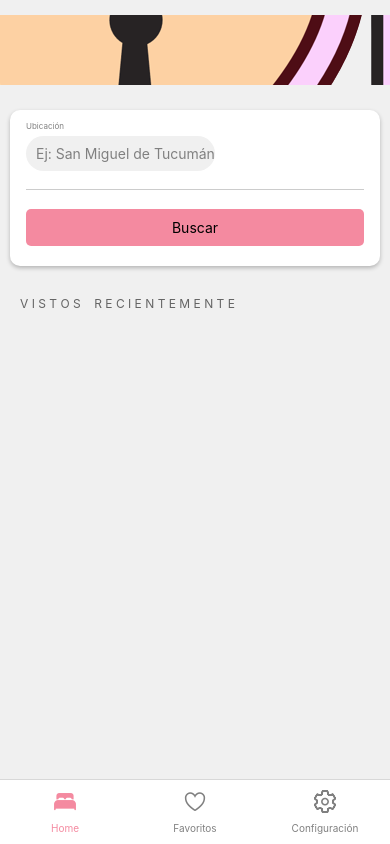
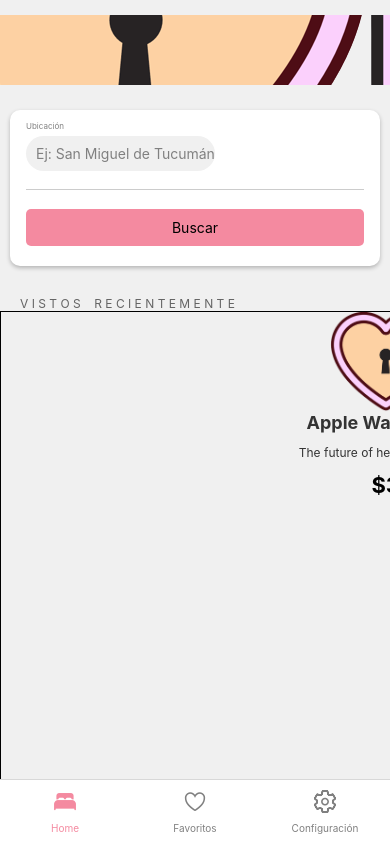
Before and after one commit to tob-alvarez/TeloReservo, a React Native app: screen /Home in a window 390 px wide. Built offline with nearby package versions, Linux system fonts and the light colour scheme.

Commit message:
carrousel hecho falta personalizar y agregar a los componentes necesarios

```diff
--- a/App.jsx
+++ b/App.jsx
@@ -4,3 +4,5 @@ import Layout from "./src/components/Layout/Layout.js";
 export default function App() {
   return <Layout />;
 }
+
+//rnfes para iniciar componente
--- a/src/components/Configuracion/ContentBeforeLoginConfig.js
+++ b/src/components/Configuracion/ContentBeforeLoginConfig.js
@@ -20,7 +20,7 @@ const ContentBeforeLoginConfig = () => {
           onPress={() => {
             navigate("Log-in");
           }}>
-          <Text>Ingresá o creá una cuenta</Text>
+          <Text style={{ color: 'white' }}>Ingresá o creá una cuenta</Text>
         </TouchableOpacity>
       </View>
       <Text style={styles.titulo}>Alerta precios</Text>
--- a/src/components/Configuracion/Login.js
+++ b/src/components/Configuracion/Login.js
@@ -70,7 +70,8 @@ const styles = StyleSheet.create({
         alignItems: 'center',
         backgroundColor: '#f0f0f0',
         padding: 30,
-        borderTopLeftRadius: 80,
+        borderTopRightRadius: 50,
+        borderTopLeftRadius: 50,
     },
     titulo: {
         fontSize: 40,
--- a/src/components/Configuracion/Registro.js
+++ b/src/components/Configuracion/Registro.js
@@ -82,7 +82,8 @@ const styles = StyleSheet.create({
         alignItems: 'center',
         backgroundColor: '#f0f0f0',
         padding: 30,
-        borderTopLeftRadius: 80,
+        borderTopRightRadius: 50,
+        borderTopLeftRadius: 50,
     },
     titulo: {
         fontSize: 35,
--- a/src/components/Home/Home.js
+++ b/src/components/Home/Home.js
@@ -12,6 +12,7 @@ import {
   SafeAreaView,
   Modal,
 } from "react-native";
+import Slider from "../Slider/Slider.js"
 // import MyCarousel from "../Carousel/Carousel";
 
 const Home = () => {
@@ -74,9 +75,11 @@ const Home = () => {
             <Text>Buscar</Text>
           </Pressable>
         </View>
-        <View style={{ marginTop: 20, height: 200, justifyContent: "start" }}>
+        <View style={{ marginTop: 20 }}>
           <Text style={{ marginStart: 20, fontSize: 12, color: "rgb(100, 100, 100)" }}>V I S T O S    R E C I E N T E M E N T E</Text>
-          {/* <MyCarousel /> */}
+        </View>
+        <View style={{ height: 500, justifyContent: 'start' }}>
+          <Slider />
         </View>
       </ScrollView>
     </SafeAreaView>
--- /dev/null
+++ b/src/components/Slider/Pagination.js
@@ -0,0 +1,65 @@
+import { StyleSheet, Animated, View, Dimensions } from 'react-native';
+import React from 'react';
+
+const { width } = Dimensions.get('screen');
+
+const Pagination = ({ data, scrollX, index }) => {
+    return (
+        <View style={styles.container}>
+            {data.map((_, idx) => {
+                const inputRange = [(idx - 1) * width, idx * width, (idx + 1) * width];
+
+                const dotWidth = scrollX.interpolate({
+                    inputRange,
+                    outputRange: [12, 30, 12],
+                    extrapolate: 'clamp',
+                });
+
+                const opacity = scrollX.interpolate({
+                    inputRange,
+                    outputRange: [0.2, 1, 0.1],
+                    extrapolate: 'clamp',
+                });
+
+                const backgroundColor = scrollX.interpolate({
+                    inputRange,
+                    outputRange: ['#ccc', '#000', '#ccc'],
+                    extrapolate: 'clamp',
+                });
+
+                return (
+                    <Animated.View
+                        key={idx.toString()}
+                        style={[
+                            styles.dot,
+                            { width: dotWidth, backgroundColor },
+                            // idx === index && styles.dotActive,
+                        ]}
+                    />
+                );
+            })}
+        </View>
+    );
+};
+
+export default Pagination;
+
+const styles = StyleSheet.create({
+    container: {
+        bottom: 100,
+        flexDirection: 'row',
+        width: '100%',
+        alignItems: 'center',
+        justifyContent: 'center',
+    },
+    dot: {
+        width: 12,
+        height: 12,
+        borderRadius: 6,
+        marginHorizontal: 3,
+        backgroundColor: '#ccc',
+    },
+    dotActive: {
+        backgroundColor: '#000',
+    },
+});
--- /dev/null
+++ b/src/components/Slider/SlideItem.js
@@ -0,0 +1,66 @@
+import {
+    Image,
+    StyleSheet,
+    Text,
+    View,
+    Dimensions,
+    Animated,
+    Easing,
+} from 'react-native';
+import React from 'react';
+
+const { width, height } = Dimensions.get('screen');
+
+const SlideItem = ({ item }) => {
+
+    return (
+        <View style={styles.container}>
+            <Image
+                source={item.img}
+                resizeMode="contain"
+                style={[
+                    styles.image,
+                ]}
+            />
+
+            <View style={styles.content}>
+                <Text style={styles.title}>{item.title}</Text>
+                <Text style={styles.description}>{item.description}</Text>
+                <Text style={styles.price}>{item.price}</Text>
+            </View>
+        </View>
+    );
+};
+
+export default SlideItem;
+
+const styles = StyleSheet.create({
+    container: {
+        width,
+        height,
+        borderWidth: 1,
+        justifyContent: 'start',
+    },
+    image: {
+        width: '100%',
+        height: 100,
+    },
+    content: {
+        alignItems: 'center',
+        height: 100,
+    },
+    title: {
+        fontSize: 18,
+        fontWeight: 'bold',
+        color: '#333',
+    },
+    description: {
+        fontSize: 12,
+        marginVertical: 12,
+        color: '#333',
+    },
+    price: {
+        fontSize: 22,
+        fontWeight: 'bold',
+    },
+});
--- /dev/null
+++ b/src/components/Slider/Slider.js
@@ -0,0 +1,58 @@
+import { Animated, FlatList, StyleSheet, Text, View } from 'react-native';
+import React, { useRef, useState } from 'react';
+import Slides from '../data';
+import SlideItem from './SlideItem';
+import Pagination from './Pagination';
+
+const Slider = () => {
+    const [index, setIndex] = useState(0);
+    const scrollX = useRef(new Animated.Value(0)).current;
+
+    const handleOnScroll = event => {
+        Animated.event(
+            [
+                {
+                    nativeEvent: {
+                        contentOffset: {
+                            x: scrollX,
+                        },
+                    },
+                },
+            ],
+            {
+                useNativeDriver: false,
+            },
+        )(event);
+    };
+
+    const handleOnViewableItemsChanged = useRef(({ viewableItems }) => {
+        // console.log('viewableItems', viewableItems);
+        setIndex(viewableItems[0].index);
+    }).current;
+
+    const viewabilityConfig = useRef({
+        itemVisiblePercentThreshold: 50,
+    }).current;
+
+    return (
+        <View>
+            <FlatList
+                data={Slides}
+                renderItem={({ item }) => <SlideItem item={item} />}
+                horizontal
+                pagingEnabled
+                snapToAlignment="center"
+                showsHorizontalScrollIndicator={false}
+                onScroll={handleOnScroll}
+                onViewableItemsChanged={handleOnViewableItemsChanged}
+                viewabilityConfig={viewabilityConfig}
+            />
+            <Pagination data={Slides} scrollX={scrollX} index={index} />
+        </View>
+    );
+};
+
+export default Slider;
+
+const styles = StyleSheet.create({
+});
--- /dev/null
+++ b/src/components/data/index.js
@@ -0,0 +1,38 @@
+export default [
+    {
+        id: 1,
+        img: require('./LogoTeloReservo.png'),
+        title: 'Apple Watch Series 7',
+        description: 'The future of health is on your wrist',
+        price: '$399',
+    },
+    {
+        id: 2,
+        img: require('./airpod.jpeg'),
+        title: 'AirPods Pro',
+        description: 'Active noise cancellation for immersive sound',
+        price: '$249',
+    },
+    {
+        id: 3,
+        img: require('./airpod.jpeg'),
+        title: 'AirPods Pro',
+        description: 'Active noise cancellation for immersive sound',
+        price: '$249',
+    },
+    {
+        id: 4,
+        img: require('./airpod.jpeg'),
+        title: 'AirPods Pro',
+        description: 'Active noise cancellation for immersive sound',
+        price: '$249',
+    },
+    {
+        id: 5,
+        img: require('./airpod.jpeg'),
+        title: 'AirPods Pro',
+        description: 'Active noise cancellation for immersive sound',
+        price: '$249',
+    },
+
+];
```
Also changed, not shown: src/components/data/LogoTeloReservo.png (added), src/components/data/airpod.jpeg (added).
